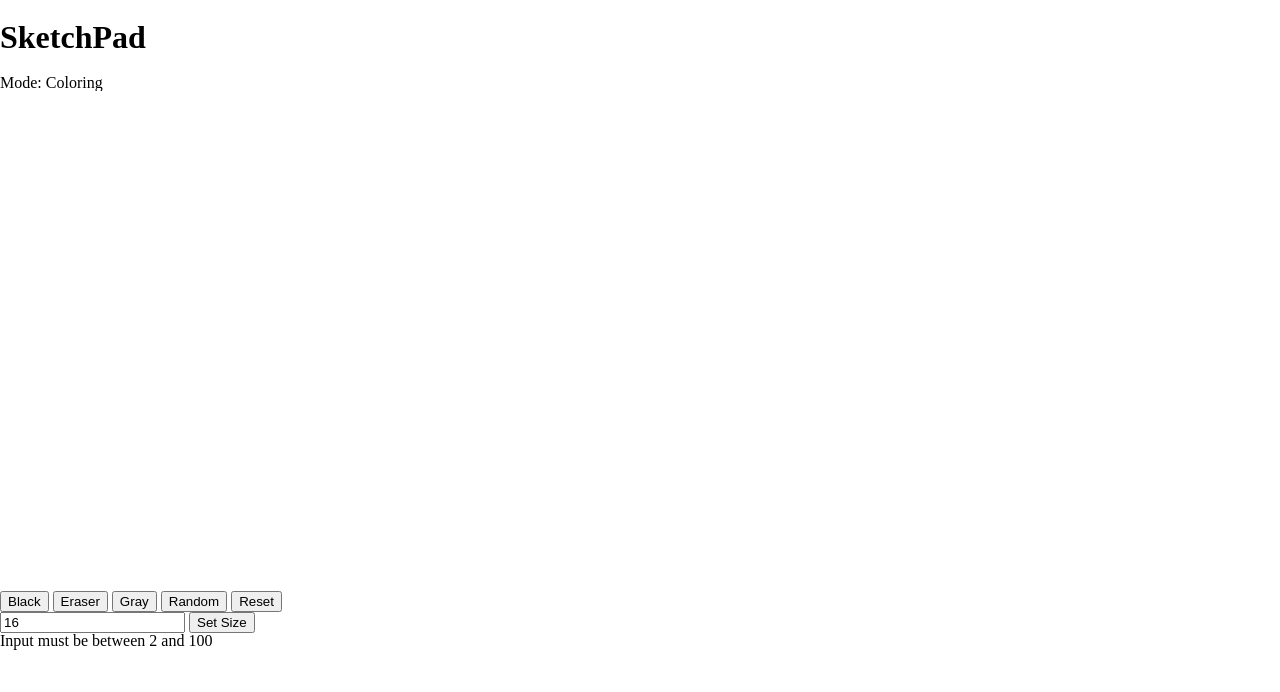
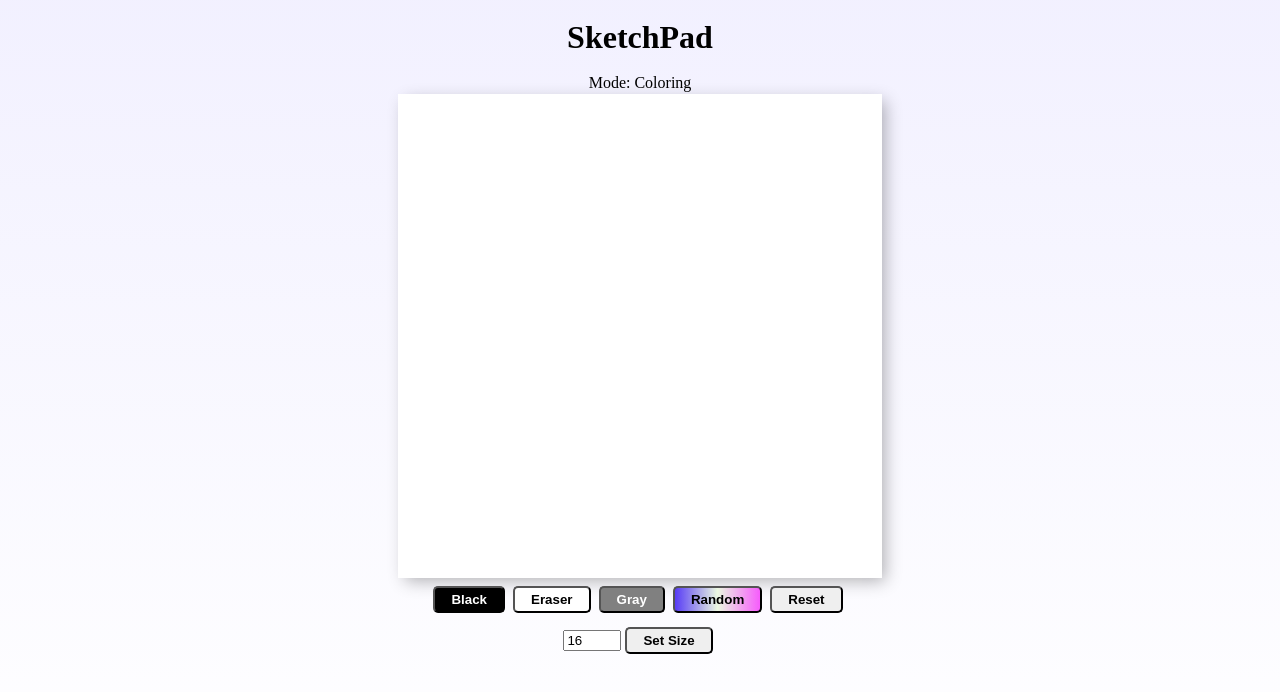
Before and after one commit to HabushuCode/etch-a-sketch, a plain HTML site: page index.html in a window 1280 px wide. Drawn offline with Linux system fonts and the light colour scheme.

Commit message:
HTML and JS is updated, Styles.css is finished with final look

```diff
--- a/index.html
+++ b/index.html
@@ -26,7 +26,7 @@
                 <div>
                     <input
                         type="text"
-                        placeholder="Size of Board"
+                        placeholder="Number"
                         value="16"
                         onchange="changeSize(this.value)"
                     />
--- a/styles.css
+++ b/styles.css
@@ -1,6 +1,107 @@
+.flex-container {
+    height: 100vh;
+    width: 100vw;
+    display: flex;
+    flex-direction: column;
+    align-items: center;
+    background: linear-gradient(rgba(96,79,252,0.082), white);
+}
+
 .board {
-    width: 500px;
-    height: 500px;
+    width: 80%;
+    height: 80%;
     display: grid;
-    color: red;
+    background-color: white;
+    box-shadow: inset 0 -3em 3em rgba(0, 0, 0, 0.1), 0 0 0 2px rgb(255, 255, 255),
+    0.3em 0.3em 1em rgba(0, 0, 0, 0.3);
 }
+
+.board:hover {
+    cursor: pointer;
+}
+
+.content {
+    display: flex;
+    flex-direction: column;
+    align-items: center;
+    min-width: 300px;
+    min-height: 300px;
+    width: 60vw;
+    height: 60vw;
+    max-width: 600px;
+    max-height: 600px;
+}
+
+.title {
+    display: flex;
+    justify-content: center;
+}
+
+.buttons {
+    margin-top:10px;
+    margin-bottom: 10px;
+}
+
+button {
+    padding: 0.3em 1.2em;
+    margin:  0 0.3em 0.3em 0;
+    border-radius: 5px;
+    text-decoration: none;
+    font-weight: 600;
+    text-align: center;
+    transition: all 0.2s;
+}
+
+button:hover {
+    cursor: pointer;
+}
+
+.blackButton {
+    background-color: black;
+    color: white;
+}
+
+.blackButton:hover {
+    background-color: white;
+    color: black;
+}
+
+.grayButton {
+    background: gray;
+    color: white;
+}
+
+.grayButton:hover {
+    background-color: rgb(95,95,95);
+    color:white;
+}
+
+.randomButton {
+    background: linear-gradient(0.75turn,#f65cfc,#ebf8e1,#583cf6);
+}
+
+.randomButton:hover {
+    background: linear-gradient(0.25turn, #20ff02, #ebf8e1, #aecc03);
+}
+
+.eraserButton {
+    background-color: rgb(255, 255, 255);
+    color: rgb(0,0,0);
+}
+
+.eraserButton:hover {
+    background-color: white;
+    color: rgb(255, 255, 255);
+}
+
+input {
+    width: 50px;
+}
+
+.mode {
+    margin-bottom: 5px;
+}
+
+.error {
+    display: none;
+}
```
Also changed, not shown: main.js (+5 -4 lines).
